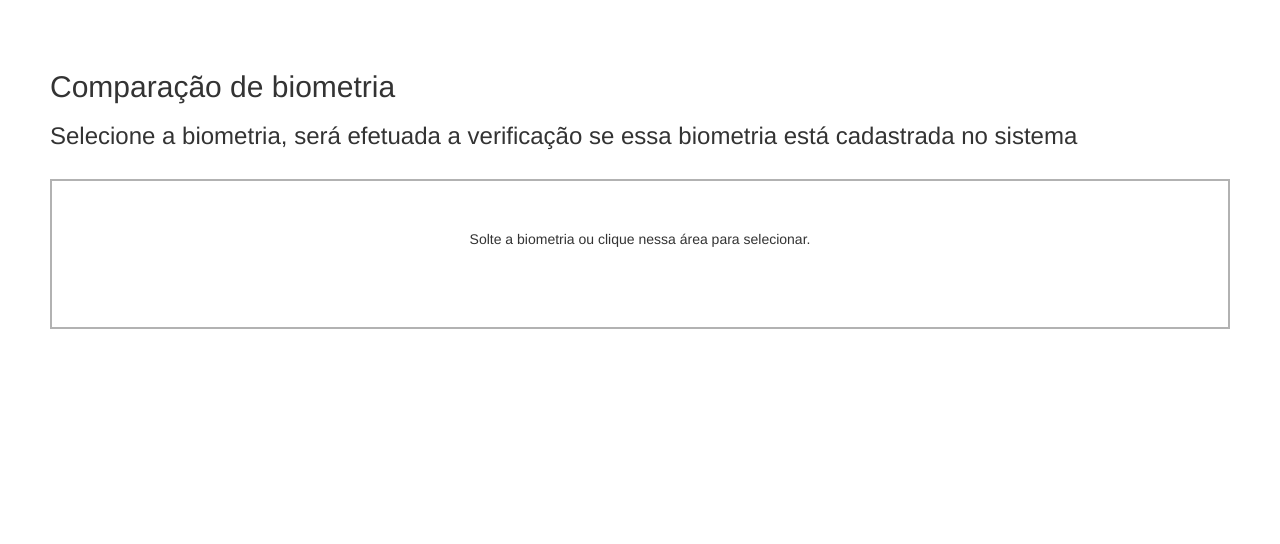
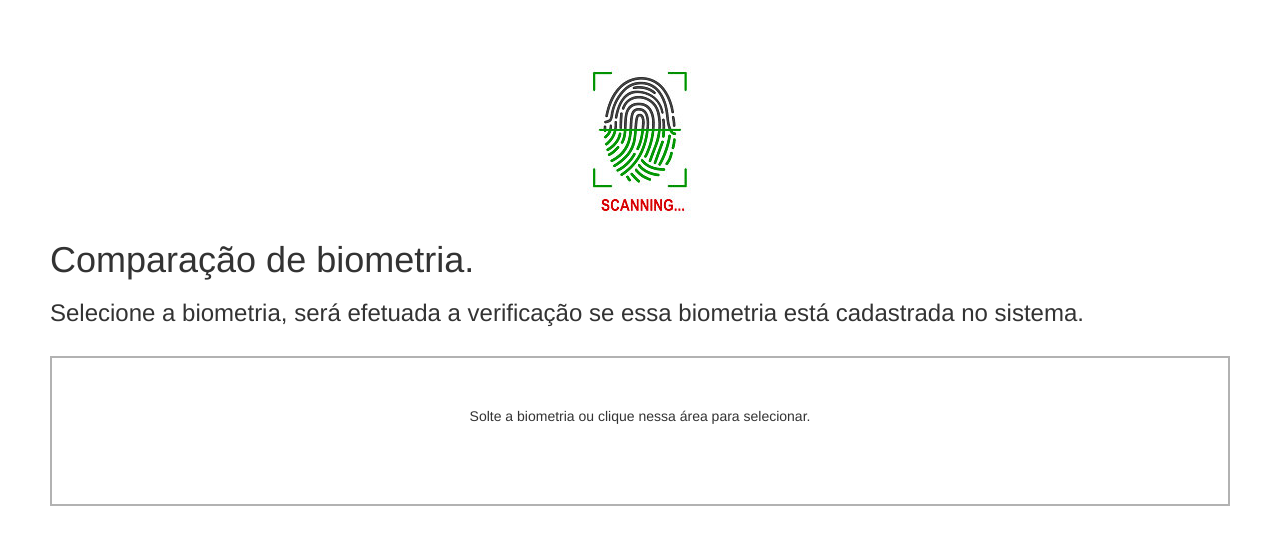
Before and after one commit to CarlosHVChaves/verificacao-biometria, a plain HTML site: page template/index.html in a window 1280 px wide. Drawn offline with nearby package versions, Linux system fonts and the light colour scheme.

Commit message:
Refinamento
Melhorando aspectos visuais do sistema.

```diff
--- a/template/index.html
+++ b/template/index.html
@@ -7,8 +7,11 @@
 </head>
 <body>
   <!-- <h1><%= title %></h1> -->
-  <h2>Comparação de biometria</h2>
-  <h3>Selecione a biometria, será efetuada a verificação se essa biometria está cadastrada no sistema</h3>
+  <div align="center">
+    <img src="/images/logo.jpg" alt="Sistema Biometria" width=170 height=170>
+  </div>
+  <h1>Comparação de biometria.</h1>
+  <h3>Selecione a biometria, será efetuada a verificação se essa biometria está cadastrada no sistema.</h3>
   <br>
   <form action="/upload_file" class="dropzone">
     <div class="fallback">
@@ -23,6 +26,6 @@
   <script src="https://ajax.googleapis.com/ajax/libs/jquery/3.2.1/jquery.min.js"></script>
   <script src="https://maxcdn.bootstrapcdn.com/bootstrap/3.3.7/js/bootstrap.min.js"></script>
   <script src="/js/dropzone.js"></script>
-  <script src="/js/index.js" type="text/javascript" ></script>
+  <script src="/js/index.js" type="text/javascript"></script>
 </body>
 </html>
```
Also changed, not shown: public/images/logo.jpg (added), 1 other file.
